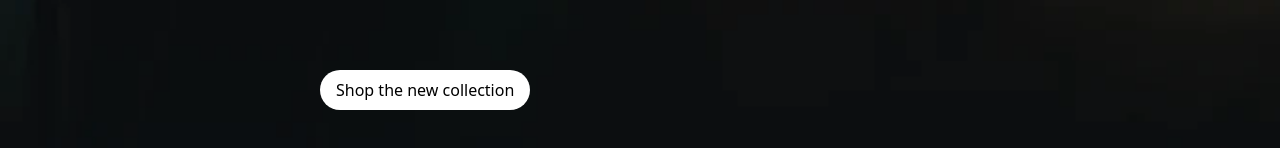
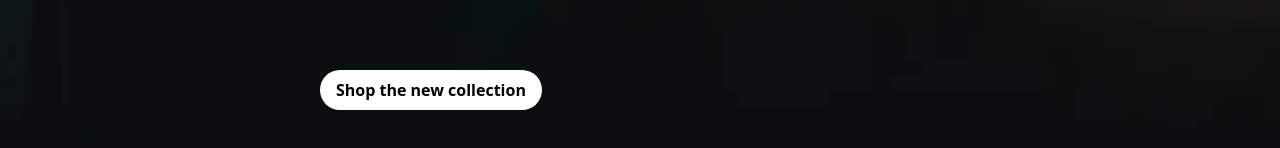
Before and after one commit to binojmadhuranga/youyube-practice, a React (Vite) app: page / in a window 1280 px wide. Shown: the part 1821-1969 px from the top of the page. Built offline with nearby package versions, Linux system fonts and the light colour scheme.

Commit message:
make some ui adjestment.

```diff
--- a/src/Components/Hero.jsx
+++ b/src/Components/Hero.jsx
@@ -5,7 +5,7 @@ function Hero() {
   return (
     <div className='relative mt-4'>
       <img src={HeroImg} alt="Hero" className='w-[100%]' />
-      <button className='absolute bottom-[3%] left-[25%] bg-white text-black py-2 px-4 rounded-3xl '>Shop the new collection</button>
+            <button className='absolute bottom-[3%] left-[25%] bg-white text-black py-2 px-4 rounded-3xl font-bold'>Shop the new collection</button>
     </div>
   )
 }
```
